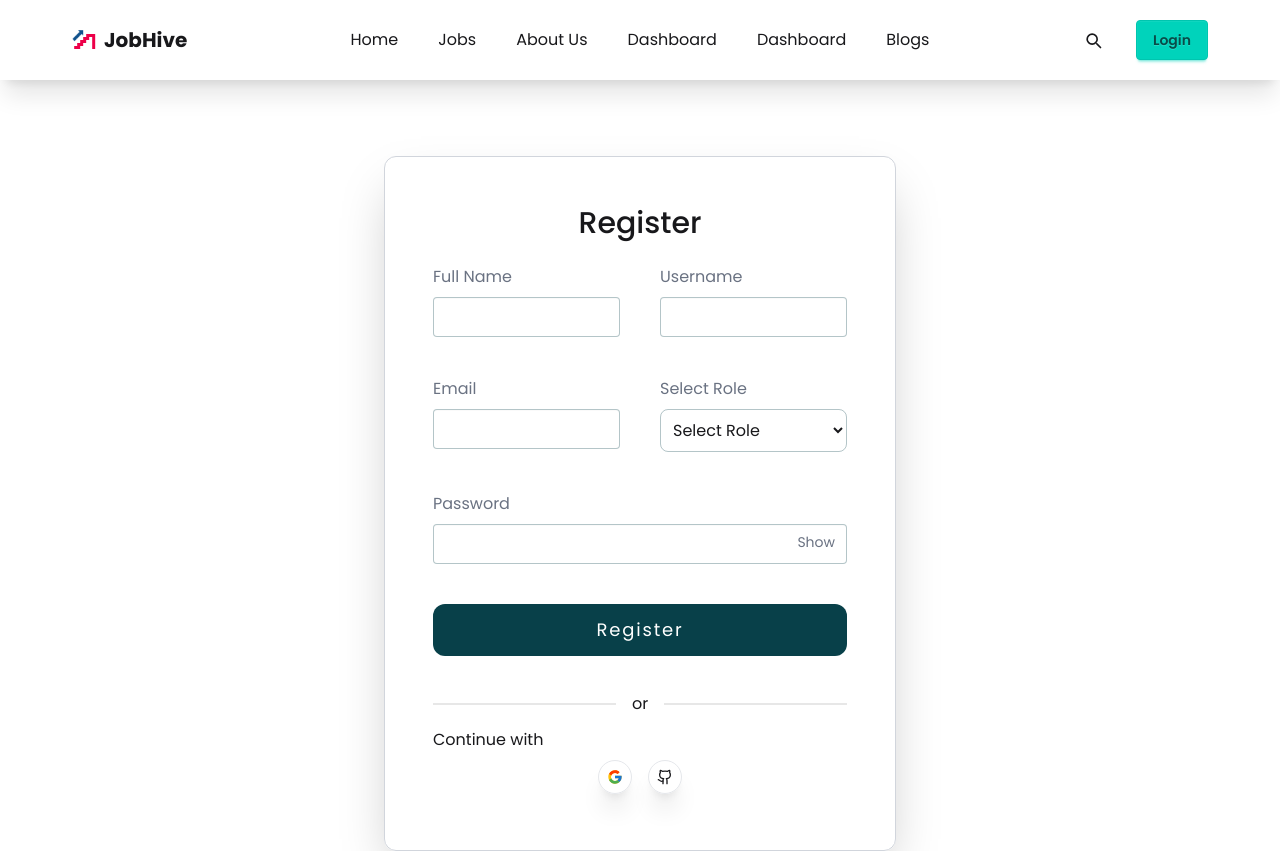
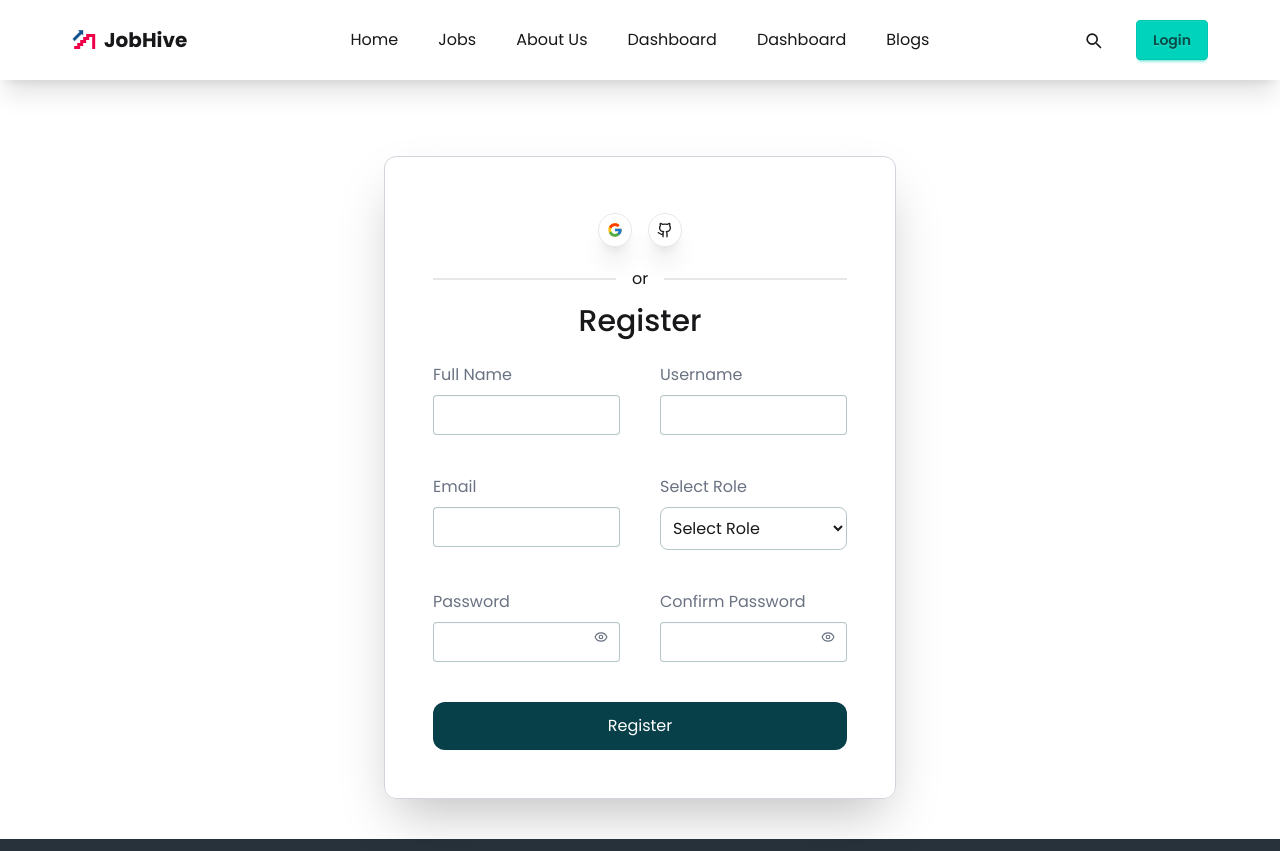
Before and after one commit to alaminislam34/Hiring-Agency-Communication-Platform, a Next.js app: page /signup in a window 1280 px wide. Shown: the top 851 px of the page. Built offline with nearby package versions, Linux system fonts and the light colour scheme; no server answers; the database is empty.

Commit message:
added some changes

```diff
--- a/src/app/globals.css
+++ b/src/app/globals.css
@@ -1,4 +1,5 @@
 @import url("https://fonts.googleapis.com/css2?family=Poppins:ital,wght@0,100;0,200;0,300;0,400;0,500;0,600;0,700;0,800;0,900;1,100;1,200;1,300;1,400;1,500;1,600;1,700;1,800;1,900&display=swap");
+@import url("https://fonts.googleapis.com/css2?family=Gloria+Hallelujah&display=swap");
 
 @import "tailwindcss";
 @plugin "daisyui";
@@ -10,3 +11,7 @@
 body {
   font-family: "Poppins", sans-serif;
 }
+
+@theme {
+  --font-gloria: "Gloria Hallelujah", cursive;
+}
--- a/src/app/signup/components/RegisterForm.jsx
+++ b/src/app/signup/components/RegisterForm.jsx
@@ -2,18 +2,19 @@
 import { register } from "@/app/actions/auth/registerUser";
 import SocialsLogin from "@/app/signin/components/SocialsLogin";
 import { useRouter } from "next/navigation";
-
-// import { register } from "@/app/actions/auth/registerUser";
-// import { doSocialLogin } from "@/app/actions";
-import React from "react";
+import React, { useState } from "react";
+import { LuEye, LuEyeClosed } from "react-icons/lu";
 import { toast } from "react-toastify";
 
 const RegisterForm = () => {
-  const [showPassword, setShowPassword] = React.useState(false);
-  const [error, setError] = React.useState(null);
+  const [showPassword, setShowPassword] = useState(false);
+  const [showPass, setShowPass] = useState(false);
+  const [error, setError] = useState(null);
   const router = useRouter();
+
   const handleRegister = async (e) => {
     e.preventDefault();
+
     const form = e.target;
     const name = form.fullName.value;
     const userName = form.username.value;
@@ -36,51 +37,46 @@ const RegisterForm = () => {
 
   return (
     <div className="max-w-lg my-6 md:my-10 mx-auto w-full border border-gray-300 shadow-2xl p-6 md:p-12 rounded-xl">
+      <div>
+        <SocialsLogin />
+      </div>
+      <div className="divider">or</div>
       <h1 className="text-2xl md:text-3xl font-medium text-center pb-4 md:pb-6">
         Register
       </h1>
       <form onSubmit={handleRegister} className="space-y-4 md:space-y-10">
         <div className="grid grid-cols-1 md:grid-cols-2 gap-4 md:gap-10">
-          {/* Full Name */}
-          <label htmlFor="fullName" className="flex flex-col gap-2">
+          <label className="flex flex-col gap-2">
             <span className="text-gray-500 text-sm md:text-base">
               Full Name
             </span>
             <input
               type="text"
               name="fullName"
-              id="fullName"
-              className="input border-[#084049]/30 w-full focus:shadow-[0px_0px_15px_0px_rgb(0,0,0,0.2)] focus:outline-none"
-              autoComplete="name"
+              className="input border-[#084049]/30 w-full"
             />
           </label>
-          {/* Username */}
-          <label htmlFor="username" className="flex flex-col gap-2">
+          <label className="flex flex-col gap-2">
             <span className="text-gray-500 text-sm md:text-base">Username</span>
             <input
               type="text"
               name="username"
-              id="username"
-              className="input border-[#084049]/30 w-full focus:shadow-[0px_0px_15px_0px_rgb(0,0,0,0.2)] focus:outline-none"
+              className="input border-[#084049]/30 w-full"
             />
             {error && <p className="text-red-500 text-xs">{error}</p>}
           </label>
         </div>
 
         <div className="grid grid-cols-1 md:grid-cols-2 gap-4 md:gap-10">
-          {/* Email & role */}
-          <label htmlFor="email" className="flex flex-col gap-2">
+          <label className="flex flex-col gap-2">
             <span className="text-gray-500 text-sm md:text-base">Email</span>
             <input
               type="email"
               name="email"
-              id="email"
-              className="input border-[#084049]/30 focus:shadow-[0px_0px_15px_0px_rgb(0,0,0,0.2)] focus:outline-none w-full"
-              autoComplete="email"
+              className="input border-[#084049]/30 w-full"
             />
           </label>
-          {/* role */}
-          <label htmlFor="email" className="flex flex-col gap-2">
+          <label className="flex flex-col gap-2">
             <span className="text-gray-500 text-sm md:text-base">
               Select Role
             </span>
@@ -98,61 +94,53 @@ const RegisterForm = () => {
           </label>
         </div>
 
-        {/* Password with Show/Hide Toggle */}
-        <label htmlFor="password" className="flex flex-col gap-2 relative">
+        <div className="grid grid-cols-1 md:grid-cols-2 gap-4 md:gap-10">
+          <label className="flex flex-col gap-2 relative">
             <span className="text-gray-500 text-sm md:text-base">Password</span>
             <input
               type={showPassword ? "text" : "password"}
               name="password"
-            id="password"
-            className="input border-[#084049]/30 w-full focus:shadow-[0px_0px_15px_0px_rgb(0,0,0,0.2)] focus:outline-none pr-10"
-            autoComplete="new-password"
+              className="input border-[#084049]/30 w-full pr-8"
             />
             <button
               type="button"
               onClick={() => setShowPassword(!showPassword)}
               className="absolute right-3 top-10 text-gray-500 text-sm"
             >
-            {showPassword ? "Hide" : "Show"}
+              {showPassword ? <LuEyeClosed /> : <LuEye />}
             </button>
           </label>
+          <label
+            htmlFor="confirmPassword"
+            className="flex flex-col gap-2 relative"
+          >
+            <span className="text-gray-500 text-sm md:text-base">
+              Confirm Password
+            </span>
+            <input
+              type={showPass ? "text" : "password"}
+              name="confirmPassword"
+              className="input border-[#084049]/30 w-full pr-8"
+            />
+            <button
+              type="button"
+              onClick={() => setShowPass(!showPass)}
+              className="absolute right-3 top-10 text-gray-500 text-sm"
+            >
+              {showPass ? <LuEyeClosed /> : <LuEye />}
+            </button>
+          </label>
+        </div>
 
-        {/* Submit Button */}
         <div className="flex justify-center">
           <button
             type="submit"
-            className="py-2 lg:py-3 cursor-pointer rounded-xl focus:rounded-full hover:rounded-full transition-transform duration-300 w-full border-[#084049]/30 bg-[#084049] hover:bg-[#02282E] text-white tracking-widest text-base lg:text-lg"
+            className="py-2 lg:py-3 w-full cursor-pointer bg-[#084049] hover:bg-[#02282E] text-white rounded-xl"
           >
             Register
           </button>
         </div>
-        <div className="divider">or</div>
       </form>
-      <div>
-        <h1>Continue with</h1>
-        <SocialsLogin />
-      </div>
-      {/* <form
-        action={doSocialLogin}
-        className="flex justify-center items-center gap-4 text-white"
-      >
-        <button
-          type="submit"
-          name="action"
-          value={"google"}
-          className="py-2 lg:py-3 px-4 lg:px-6 rounded-xl bg-[#084049] focus:rounded-full cursor-pointer hover:rounded-full hover:bg-[#2e5157]"
-        >
-          Google
-        </button>
-        <button
-          type="submit"
-          name="action"
-          value={"linkedin"}
-          className="py-2 lg:py-3 px-4 lg:px-6 rounded-xl bg-[#084049] focus:rounded-full cursor-pointer hover:rounded-full hover:bg-[#2e5157]"
-        >
-          Linkedin
-        </button>
-      </form> */}
     </div>
   );
 };
--- a/src/lib/authOptions.js
+++ b/src/lib/authOptions.js
@@ -2,7 +2,6 @@ import { loginUser } from "@/app/actions/auth/loginUser";
 import CredentialsProvider from "next-auth/providers/credentials";
 import GoogleProvider from "next-auth/providers/google";
 import GitHubProvider from "next-auth/providers/github";
-import { signIn } from "next-auth/react";
 import dbConnect, { collection } from "./dbConnect";
 
 export const authOptions = {
```
Lines whose indentation alone changed are shown as unchanged.
